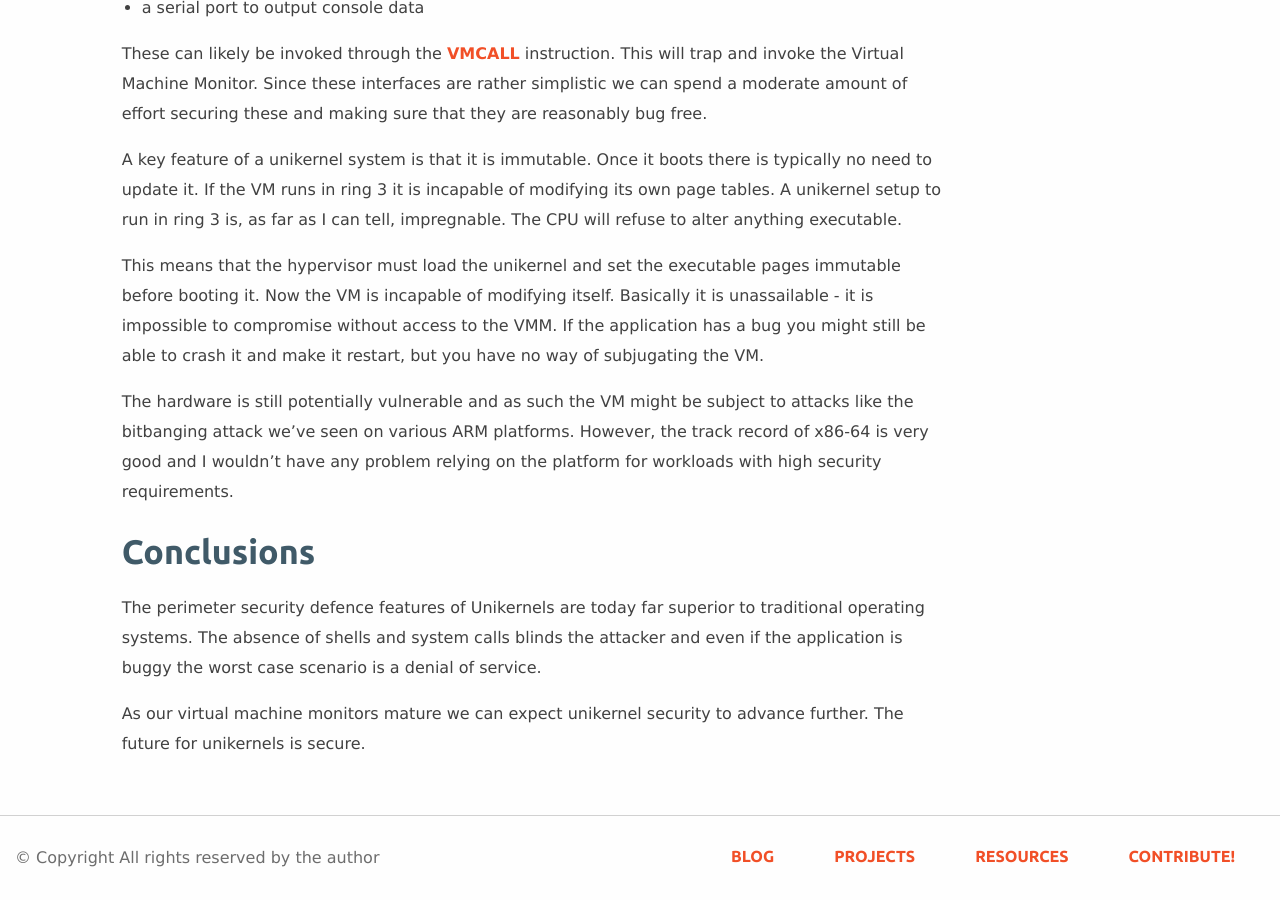
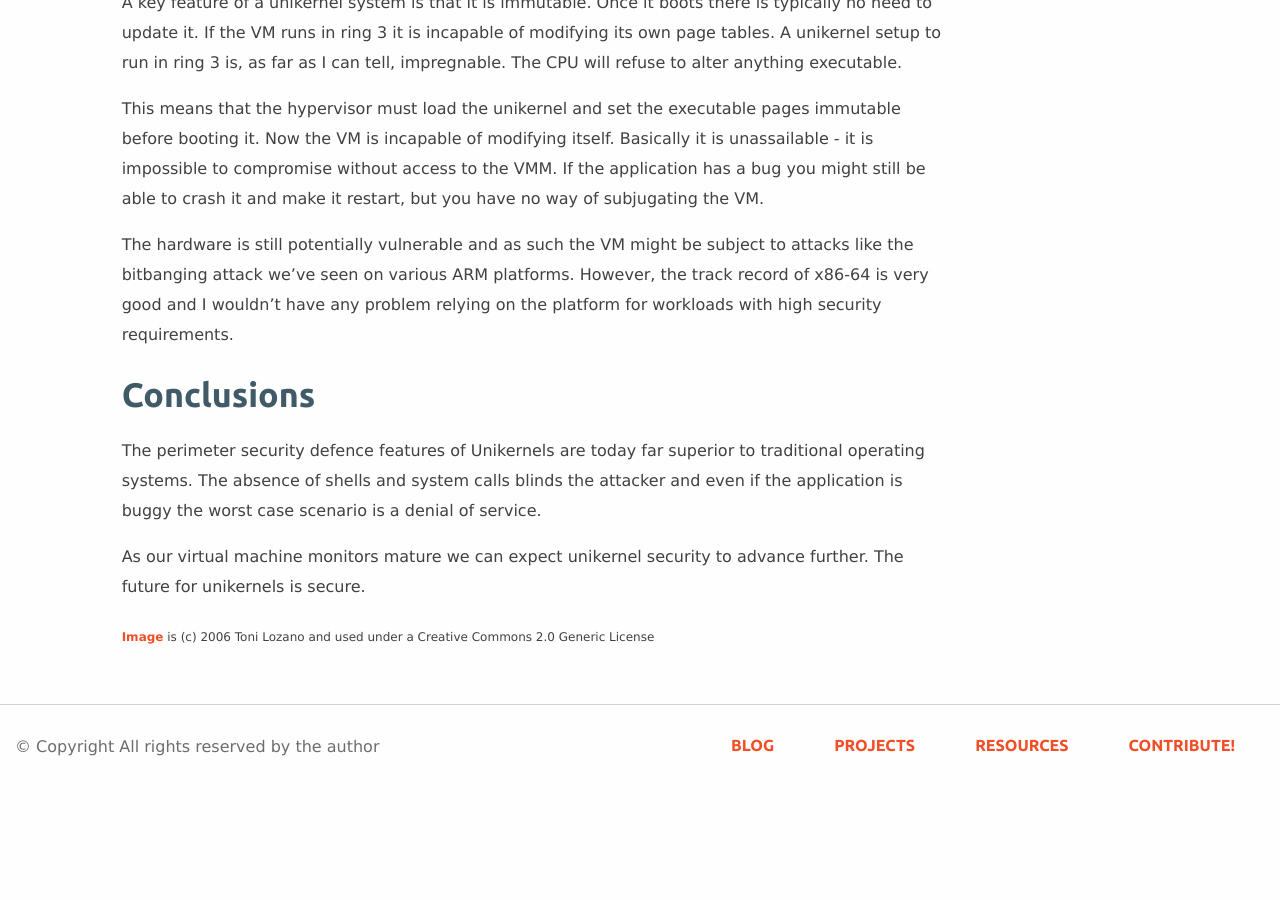
Before and after one commit to Unikernel-Systems/unikernel.org, a Jekyll site: the page built from blog/_posts/2017-07-04-how-unikernels-can-be-made-inpregnable.md, in a window 1280 px wide and 900 px high, scrolled down 3663 px. Built offline with Jekyll 4.4.1, drawn with Linux system fonts in a browser that asks for light colours; after the commit the page ends 4452 px from its top, so only the background shows below that; some of the changed lines change nothing that is shown.

Commit message:
Replace image, language

```diff
--- a/blog/_posts/2017-07-04-how-unikernels-can-be-made-inpregnable.md
+++ b/blog/_posts/2017-07-04-how-unikernels-can-be-made-inpregnable.md
@@ -7,13 +7,11 @@
 - 'https://twitter.com/perbu'
 date: 2017-07-04 14:30:00
 tags: [unikernel, security]
-image: /images/IncludeOS_logo.jpg
+image: /images/Broad_chain_closeup.jpg
 excerpt:
 shorturl:
 ---
 {% include JB/setup %}
-
-![IncludeOS]({{BASE_PATH}}/images/includeos-logo.png)
 
 *[Per Buer] is the CEO of [IncludeOS]. IncludeOS is a clean-slate unikernel written in C++ with performance and security in mind. Per Buer is the founder and previous CEO/CTO of Varnish Software.*
 
@@ -92,6 +90,8 @@
 
 As our virtual machine monitors mature we can expect unikernel security to advance further. The future for unikernels is secure.
 
+<sub>[Image](https://commons.wikimedia.org/wiki/File:Broad_chain_closeup.jpg) is (c) 2006 Toni Lozano and used under a Creative Commons 2.0 Generic License</sub>
+
 
 [IncludeOS]: http://www.includeos.org/
 [MirageOS]: https://mirage.io/
```
Also changed, not shown: images/Broad_chain_closeup.jpg (added).
